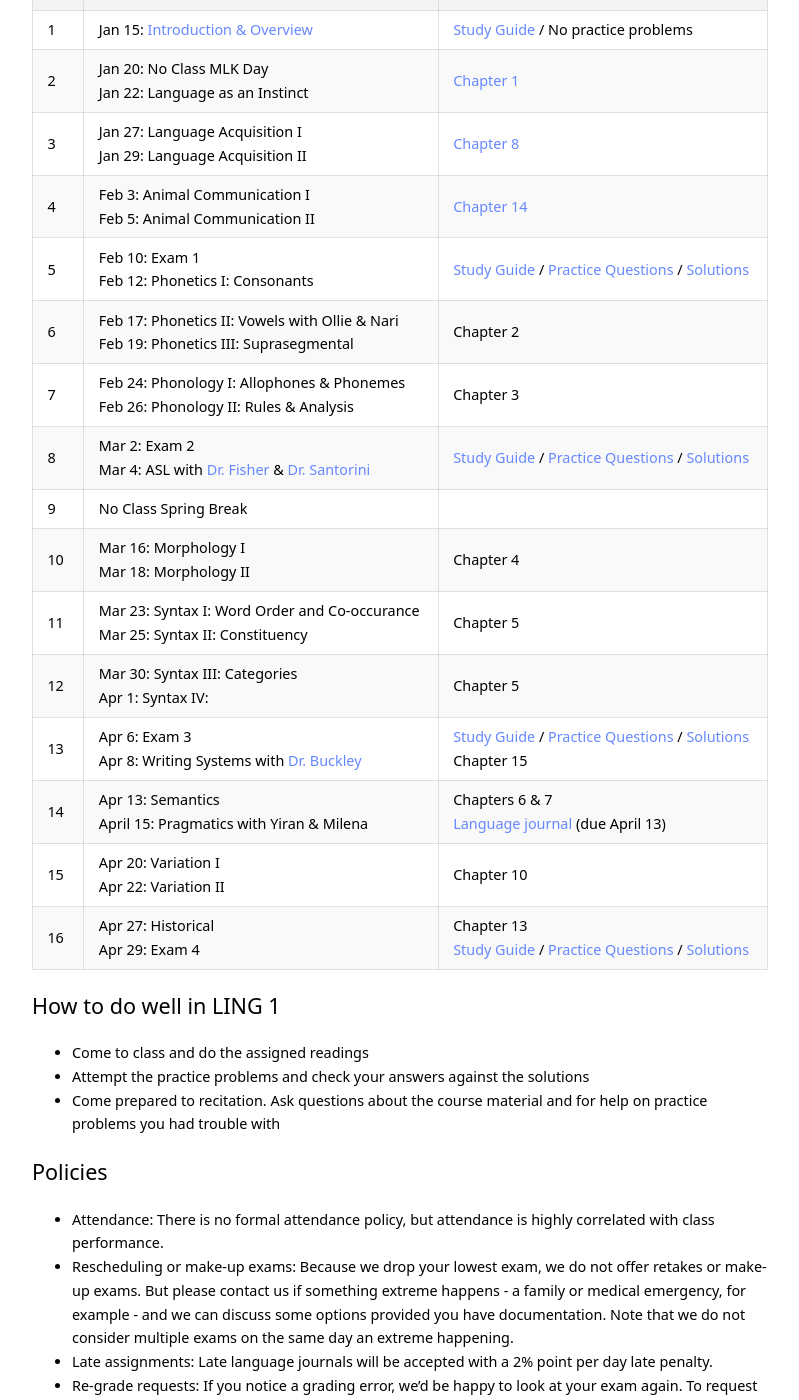
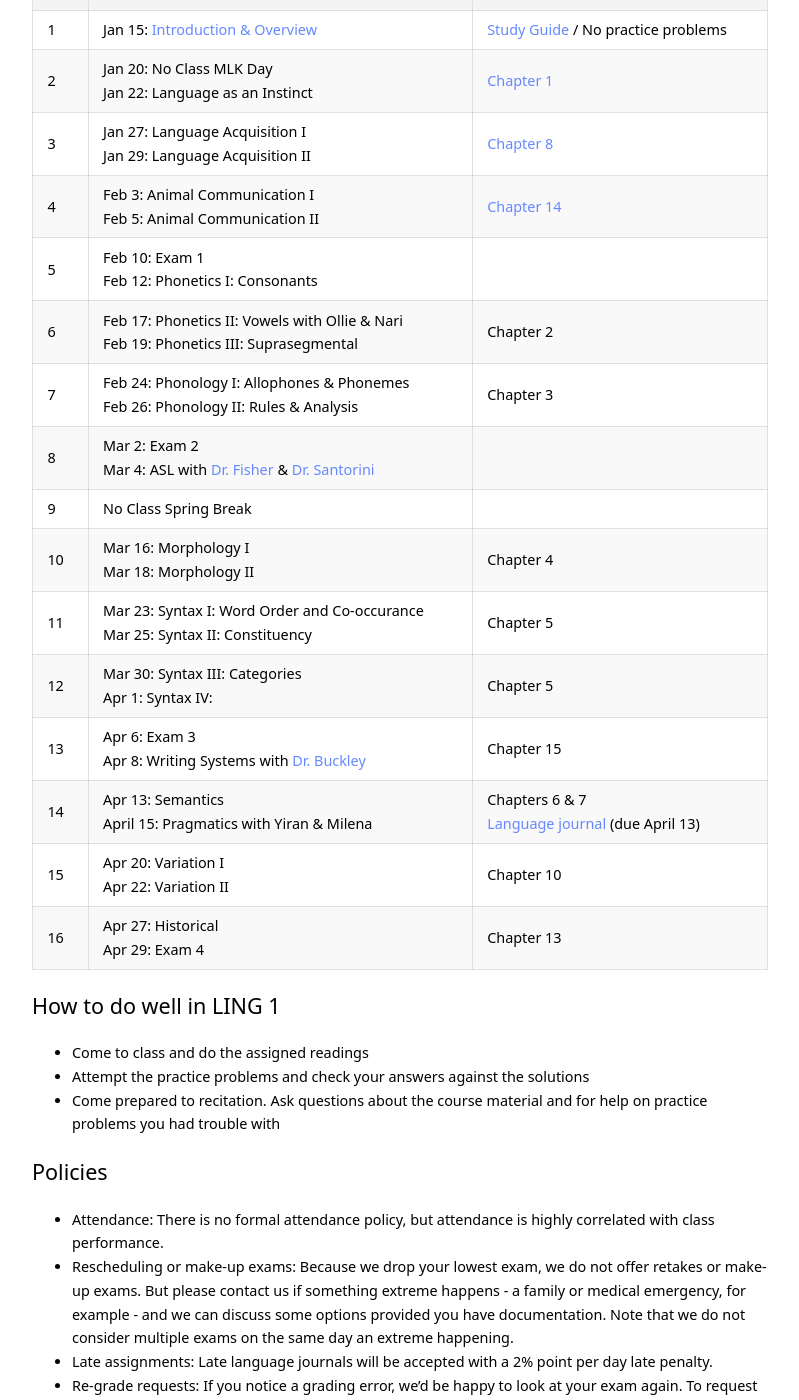
Before and after one commit to kschuler/ling001, a Jekyll site: the page built from index.md, in a window 1280 px wide and 1400 px high, scrolled down 1934 px. Shown: the whole window, without its empty margins (240-1039 px from the left). Built offline with Jekyll 4.4.1, drawn with Linux system fonts in a browser that asks for light colours.

Commit message:
Update index.md

```diff
--- a/index.md
+++ b/index.md
@@ -65,18 +65,18 @@ Wk  | Topic | Readings & Resources
 2 | Jan 20: **No Class MLK Day**<br>Jan 22: Language as an Instinct | [Chapter 1](https://app.perusall.com/courses/intro-to-linguistics-1/pinker-ch01?assignmentId=5ib5rPaDkYoZxZc9X&part=1)
 3 | Jan 27: Language Acquisition I<br>Jan 29: Language Acquisition II  | [Chapter 8](https://app.perusall.com/courses/intro-to-linguistics-1/chapter-8-15?assignmentId=ckDfokjY25EnrzRdB&part=1)
 4 | Feb 3: Animal Communication I<br>Feb 5: Animal Communication II   | [Chapter 14](https://app.perusall.com/courses/intro-to-linguistics-1/chapter-14-13?assignmentId=7ag64J2jqfoSDxxoo&part=1)
-5 | Feb 10: **Exam 1** <br> Feb 12: Phonetics I: Consonants|  [Study Guide](resources/exam1-studyguide.pdf) / [Practice Questions](not-yet) / [Solutions](not-yet)
+5 | Feb 10: **Exam 1** <br> Feb 12: Phonetics I: Consonants|
 6 | Feb 17: Phonetics II: Vowels with Ollie & Nari<br>Feb 19: Phonetics III: Suprasegmental | Chapter 2
 7 | Feb 24: Phonology I: Allophones & Phonemes<br>Feb 26: Phonology II: Rules & Analysis | Chapter 3
-8 | Mar 2: **Exam 2** <br>Mar 4: ASL with [Dr. Fisher](https://web.sas.upenn.edu/asl-deafstudies/) & [Dr. Santorini](https://www.ling.upenn.edu/~beatrice/)| [Study Guide](not-yet) / [Practice Questions](not-yet) / [Solutions](not-yet)
+8 | Mar 2: **Exam 2** <br>Mar 4: ASL with [Dr. Fisher](https://web.sas.upenn.edu/asl-deafstudies/) & [Dr. Santorini](https://www.ling.upenn.edu/~beatrice/)|
 9 | **No Class Spring Break** |
 10 | Mar 16: Morphology I<br>Mar 18: Morphology II | Chapter 4
 11 | Mar 23: Syntax I: Word Order and Co-occurance<br>Mar 25: Syntax II: Constituency |  Chapter 5
 12 | Mar 30: Syntax III: Categories<br>Apr 1: Syntax IV: | Chapter 5
-13 | Apr 6: **Exam 3**<br> Apr 8: Writing Systems with [Dr. Buckley](https://www.ling.upenn.edu/~gene/home.html)| [Study Guide](not-yet) / [Practice Questions](not-yet) / [Solutions](not-yet)<br> Chapter 15
+13 | Apr 6: **Exam 3**<br> Apr 8: Writing Systems with [Dr. Buckley](https://www.ling.upenn.edu/~gene/home.html)| Chapter 15
 14 | Apr 13: Semantics<br>April 15: Pragmatics with Yiran & Milena | Chapters 6 & 7<br> [Language journal](resources/language-journal-assignment) (due April 13)
 15 | Apr 20:  Variation I<br> Apr 22: Variation II| Chapter 10
-16 | Apr 27: Historical<br>Apr 29: **Exam 4** | Chapter 13 <br>[Study Guide](not-yet) / [Practice Questions](not-yet) / [Solutions](not-yet)
+16 | Apr 27: Historical<br>Apr 29: **Exam 4** | Chapter 13
 
 ## How to do well in LING 1
 - Come to class and do the assigned readings
```
